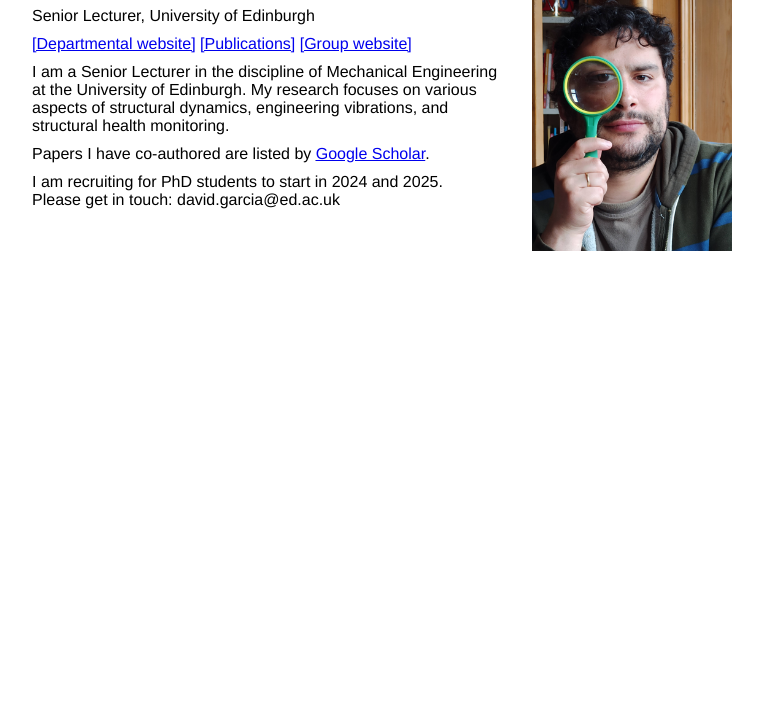
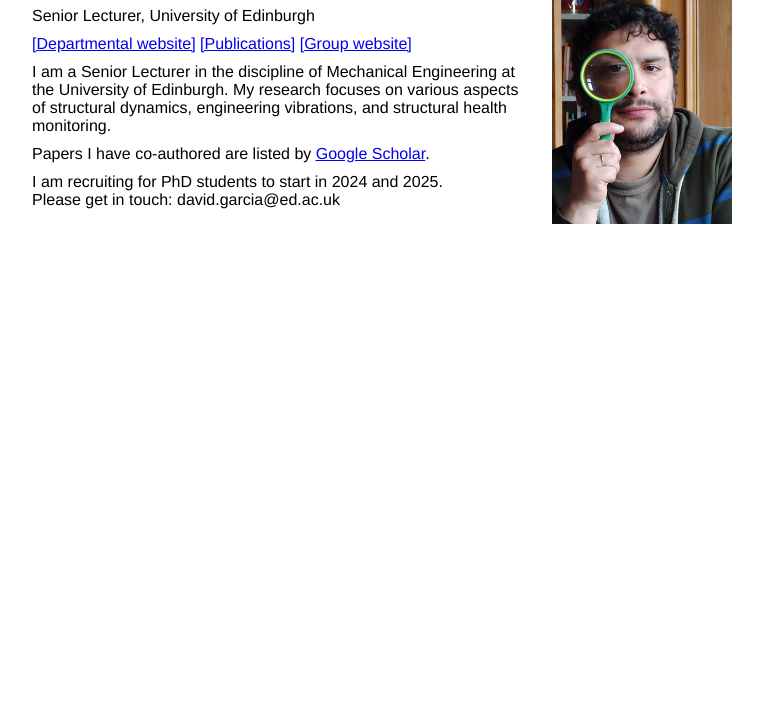
Before and after one commit to dgarciacava/dgarciacava.github.io, a plain HTML site: page index.html in a window 1280 px wide. Shown: the part 93-800 px from the top of the page, without its empty margins (258-1021 px from the left). Drawn offline with Linux system fonts and the light colour scheme.

Commit message:
Update index.html

```diff
--- a/index.html
+++ b/index.html
@@ -55,7 +55,7 @@
         }
 
         .resized-image {
-            width: 200px; /* Set the desired width */
+            width: 180px; /* Set the desired width */
             height: auto; /* Maintain aspect ratio */
         }
     </style>
```
